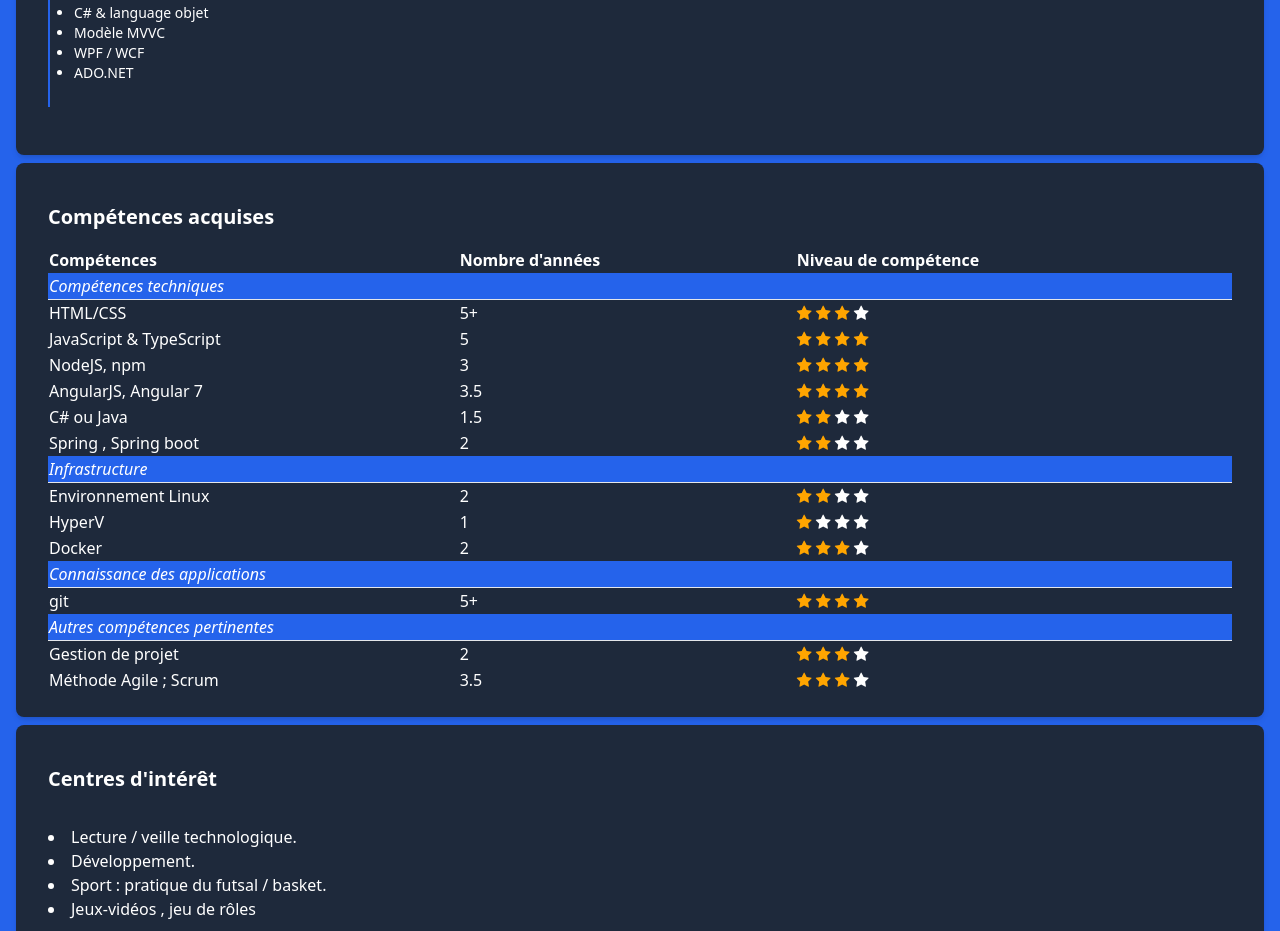
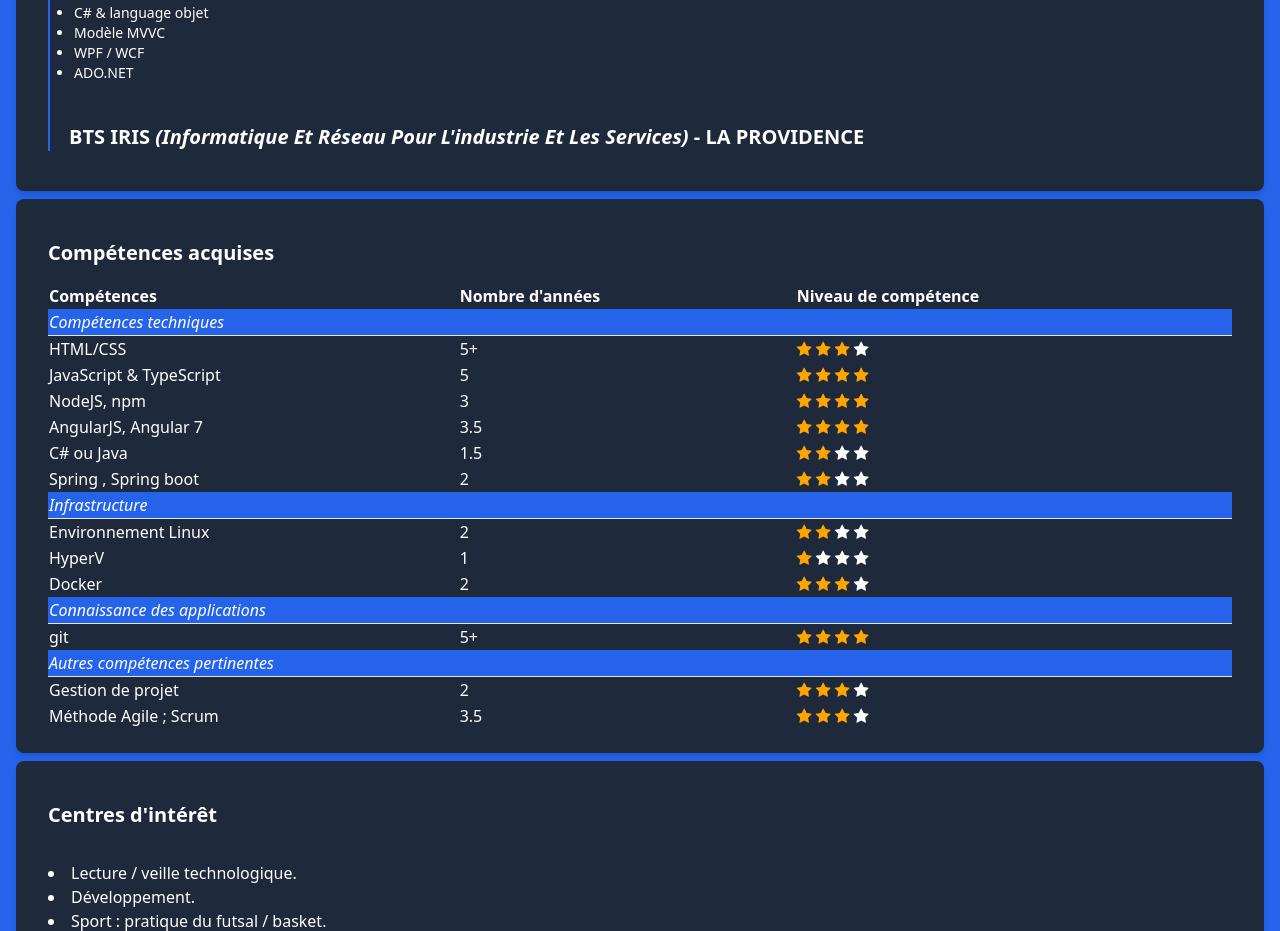
Before and after one commit to Abelfy/Abelfy.github.io, a plain HTML site: page index.html in a window 1280 px wide. Shown: the part 3377-4308 px from the top of the page. Drawn offline with nearby package versions, Linux system fonts and the light colour scheme.

Commit message:
ajout bts

```diff
--- a/index.html
+++ b/index.html
@@ -403,6 +403,17 @@
                                 </ul>
                             </div>
                         </li>
+                        <li>
+                            <div class="flex-start flex items-center">
+                                <div
+                                    class="-ml-[9px] -mt-2 mr-3 flex h-4 w-4 items-center justify-center rounded-full bg-primary dark:bg-blue-500"
+                                ></div>
+                                <h4 class="-mt-2 text-xl font-semibold">
+                                    <span class="capitalize">BTS IRIS <span class="italic">(informatique et réseau pour l'industrie et les services)</span></span> -
+                                    <span class="uppercase">la providence</span>
+                                </h4>
+                            </div>
+                        </li>
                     </ol>
                 </div>
             </section>
```
